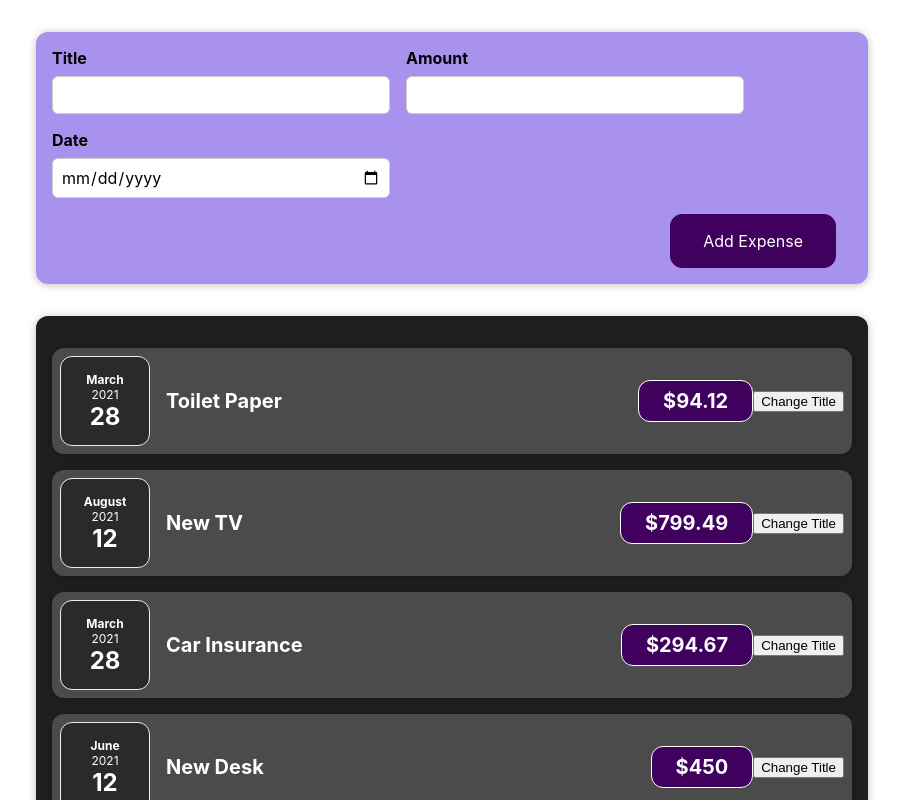
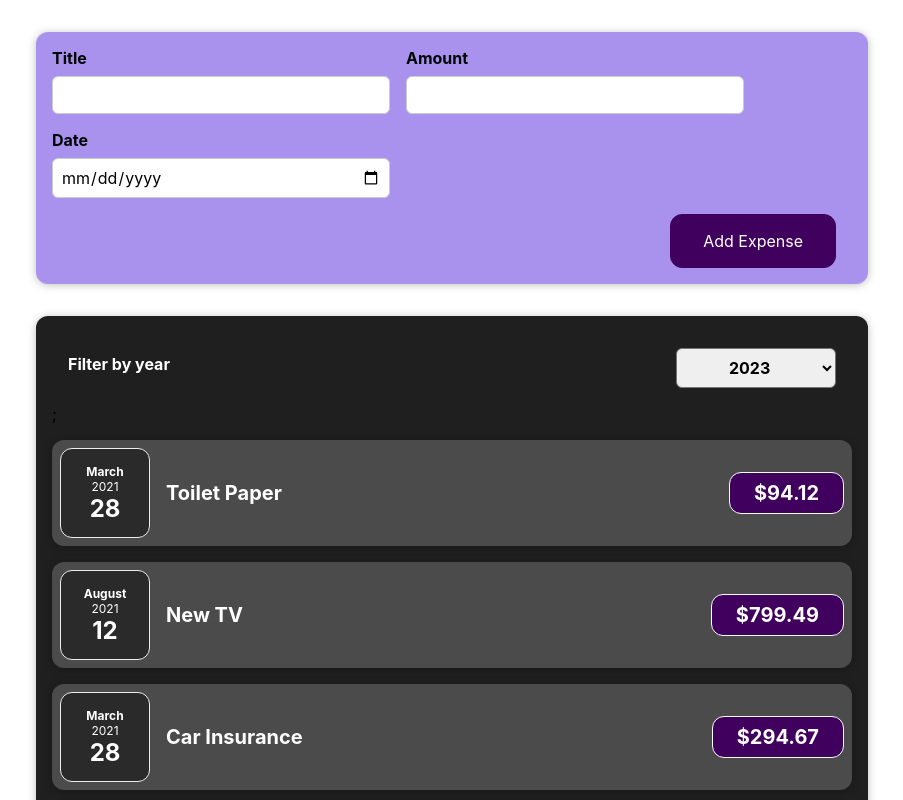
Before and after one commit to hertermat/expense-guide, a React (Create React App) app: page / in a window 1280 px wide. Shown: the top 800 px of the page, without its empty margins (188-1091 px from the left). Built offline with nearby package versions, Linux system fonts and the light colour scheme.

Commit message:
Added ExpensesFilter component, to filter expenses by year

```diff
--- a/src/components/Expenses/ExpenseItem.js
+++ b/src/components/Expenses/ExpenseItem.js
@@ -5,20 +5,13 @@ import React, {useState} from 'react';
 
 function ExpenseItem(props) {
 
-    const [title, setTitle] = useState(props.title);
-
-    const clickHandler = () => {
-        setTitle('Updated');
-    }
-
     return (
     <Card className='expense-item'>
         <ExpenseDate date={props.date} />
         <div className='expense-item__description'>
-            <h2>{title}</h2>
+            <h2>{props.title}</h2>
             <div className='expense-item__price'>${props.amount}</div>
         </div>
-        <button onClick={clickHandler}>Change Title</button>
     </Card>
     );
 }
--- a/src/components/Expenses/Expenses.js
+++ b/src/components/Expenses/Expenses.js
@@ -1,16 +1,25 @@
 import './Expenses.css';
 import ExpenseItem from './ExpenseItem';
 import Card from '../UI/Card';
-import React from 'react';
+import React, {useState} from 'react';
+import ExpensesFilter from './ExpensesFilter';
 
 
 
 
 
 function Expenses(props){
+    const [filteredYear, setFilteredYear] = useState('2023');
+
+    const filterChangeHandler = selectedYear => {
+        setFilteredYear(selectedYear);
+    }
 
     return (
+        <div>
             <Card className='expenses'>
+
+                <ExpensesFilter selected={filteredYear} onChangeFilter = {filterChangeHandler} />;
                 <ExpenseItem
                     title = {props.items[0].title}
                     amount = {props.items[0].amount}
@@ -32,6 +41,7 @@ function Expenses(props){
                     date = {props.items[3].date}
                 />
             </Card>
+        </div>
     );
 
 
--- /dev/null
+++ b/src/components/Expenses/ExpensesFilter.css
@@ -0,0 +1,24 @@
+.expenses-filter {
+    color: white;
+    padding: 0 1rem;
+  }
+
+  .expenses-filter__control {
+    display: flex;
+    width: 100%;
+    align-items: center;
+    justify-content: space-between;
+    margin: 1rem 0;
+  }
+
+  .expenses-filter label {
+    font-weight: bold;
+    margin-bottom: 0.5rem;
+  }
+
+  .expenses-filter select {
+    font: inherit;
+    padding: 0.5rem 3rem;
+    font-weight: bold;
+    border-radius: 6px;
+  }
--- /dev/null
+++ b/src/components/Expenses/ExpensesFilter.js
@@ -0,0 +1,29 @@
+import React from 'react';
+
+import './ExpensesFilter.css';
+
+const ExpensesFilter = (props) => {
+
+    const dropDownChangeHandler = (event) => {
+        props.onChangeFilter(event.target.value);
+    };
+
+
+
+    return (
+    <div className='expenses-filter'>
+      <div className='expenses-filter__control'>
+        <label>Filter by year</label>
+        <select value={props.selected} onChange={dropDownChangeHandler}>
+          <option value='2023'>2023</option>
+          <option value='2022'>2022</option>
+          <option value='2021'>2021</option>
+          <option value='2020'>2020</option>
+          <option value='2019'>2019</option>
+        </select>
+      </div>
+    </div>
+  );
+};
+
+export default ExpensesFilter;
--- a/src/components/NewExpense/NewExpense.js
+++ b/src/components/NewExpense/NewExpense.js
@@ -9,6 +9,8 @@ const NewExpense = (props) => {
             ...enteredExpenseData,
             id: Math.random().toString()
         };
+        // Lifting State Up
+        //Sending it to App.js to be used later on at Expense.js
         props.onAddExpense(expenseData);
     };
 
```
Lines whose indentation alone changed are shown as unchanged.
